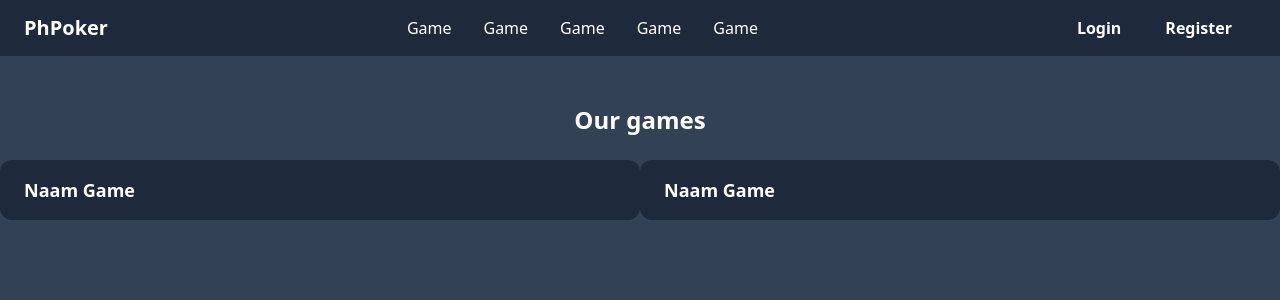
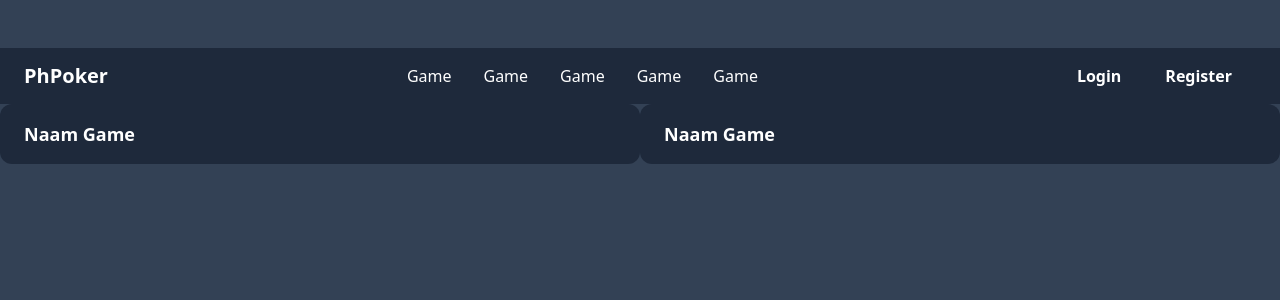
Before and after one commit to thibeau003/PhPoker, a PHP site: page / in a window 1280 px wide. Shown: the top 300 px of the page. Run offline with PHP 8.4, Linux system fonts and the light colour scheme; some libraries are stand-ins or nearby versions.

Commit message:
Made header fixed position

```diff
--- a/src/header.php
+++ b/src/header.php
@@ -3,7 +3,7 @@ require_once "tailwind.php";
 ?>
 
 <header>
-    <nav class="bg-slate-800 px-4 lg:px-6 py-2.5">
+    <nav class="fixed w-screen bg-slate-800 px-4 lg:px-6 py-2.5">
         <div class="flex flex-wrap justify-between items-center mx-auto max-w-screen-xl">
             <a href="./" class="flex items-center">
                 <!-- <img src="https://flowbite.com/docs/images/logo.svg" class="mr-3 h-6 sm:h-9" alt="Flowbite Logo" /> -->
```
